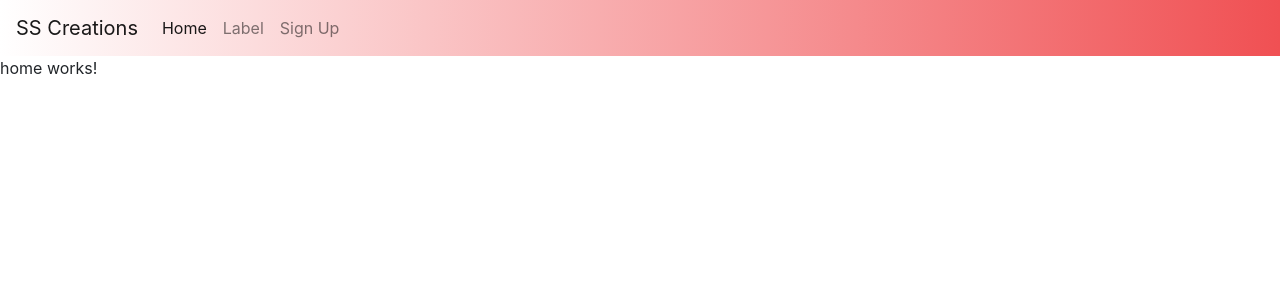
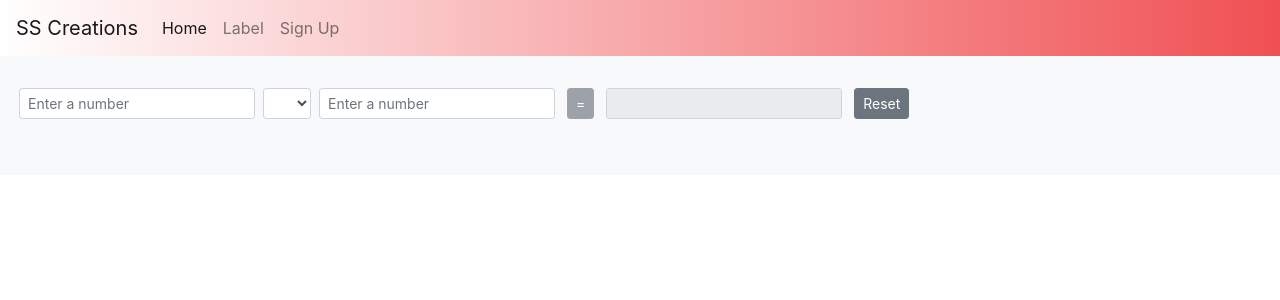
Before and after one commit to SumaKommuri/Creations, an Angular app: page /home in a window 1280 px wide. Shown: the top 300 px of the page. Built offline with nearby package versions, Linux system fonts and the light colour scheme.

Commit message:
working with template driven forms, using ngModel for binding data,wrighting console statements and methods, calling a method on button click

```diff
--- a/src/app/app.module.ts
+++ b/src/app/app.module.ts
@@ -9,6 +9,7 @@ import { RouterModule, Routes } from '@angular/router';
 import { SignupComponent } from './signup/signup.component';
 import { HomeComponent } from './home/home.component';
 import { TabelComponent } from './tabel/tabel.component';
+import { CalculationComponent } from './calculation/calculation.component';
 
 const appRoutes: Routes = [
 { path: 'home', component: HomeComponent },
@@ -24,7 +25,8 @@ const appRoutes: Routes = [
     NavbarComponent,
     SignupComponent,
     HomeComponent,
-    TabelComponent
+    TabelComponent,
+    CalculationComponent
   ],
   imports: [
     BrowserModule,
--- /dev/null
+++ b/src/app/calculation/calculation.component.html
@@ -0,0 +1,23 @@
+<div class="container-fluid bg-light pb-5 pt-4">
+  <div class="form-inline">
+
+      <input type="number" class="form-control form-control-sm m-1" placeholder="Enter a number" min="0" [(ngModel)]="num1">
+
+
+      <select class="form-control form-control-sm m-1" [(ngModel)]="option" >
+        <option value="divide"  >/</option>
+        <option value="multiply">*</option>
+        <option value="add">+</option>
+        <option value="subtract">-</option>
+      </select>
+
+
+      <input type="number" class="form-control form-control-sm m-1" placeholder="Enter a number" min="0" [(ngModel)]="num2">
+
+    <button class="btn btn-sm btn-secondary  m-2" [disabled]="num1==null||num2==null||option==null" (click)="calculate()" >=</button>
+
+      <input type="number" class="form-control form-control-sm m-1 " disabled  [(ngModel)]="result">
+
+    <button class="btn btn-sm btn-secondary float-right m-2" (click)="onReset()">Reset</button>
+  </div>
+</div>
--- /dev/null
+++ b/src/app/calculation/calculation.component.ts
@@ -0,0 +1,43 @@
+import { Component, OnInit } from '@angular/core';
+
+@Component({
+  selector: 'app-calculation',
+  templateUrl: './calculation.component.html',
+  styleUrls: ['./calculation.component.css']
+})
+export class CalculationComponent implements OnInit {
+
+
+
+  num1: number
+  num2: number
+  result: number
+  option: string
+
+constructor() { }
+
+ngOnInit() {
+  }
+
+  calculate(){
+  if(this.option=="divide")
+  this.result= this.num1/this.num2
+if(this.option=="multiply")
+  this.result= this.num1*this.num2
+if(this.option=="add")
+  this.result= this.num1+this.num2
+if(this.option=="subtract")
+  this.result= this.num1-this.num2
+  }
+
+
+  onReset(){
+  this.num1=null
+  this.num2=null
+  this.result=null
+  this.option=null
+  }
+
+
+
+}
--- a/src/app/home/home.component.html
+++ b/src/app/home/home.component.html
@@ -1,3 +1 @@
-<p>
-  home works!
-</p>
+<app-calculation></app-calculation>
--- a/src/app/navbar/navbar.component.html
+++ b/src/app/navbar/navbar.component.html
@@ -1,4 +1,4 @@
-<!--<p>
+    <!--<p>
   navbar works!
 </p>-->
 <nav class="navbar navbar-expand-lg navbar-light navback">
--- a/src/app/signup/signup.component.html
+++ b/src/app/signup/signup.component.html
@@ -2,38 +2,38 @@
   signup works!
 </p>-->
 <div class="container-fluid bg-light pb-5 pt-4">
-  <form>
+  <!--<form>-->
     <div class="row">
       <div class="form-group col-md-4">
         <app-label [propertyName]="'First name'" [required]="true" [question]="true" [modal]="'FirstName'"><app-tabel></app-tabel></app-label>
-        <input type="text" class="form-control" placeholder="First name">
+        <input type="text" class="form-control" placeholder="First name" [(ngModel)]="firstName">
       </div>
       <div class="form-group col-md-4">
         <app-label [propertyName]="'Middle name'"></app-label>
-        <input type="text" class="form-control" placeholder="Middle name">
+        <input type="text" class="form-control" placeholder="Middle name" [(ngModel)]="middleName">
       </div>
       <div class="form-group col-md-4">
         <app-label [propertyName]="'Last name'" [required]="true" [question]="true" modal="LastName">This is Last name</app-label>
-        <input type="text" class="form-control" placeholder="Last name">
+        <input type="text" class="form-control" placeholder="Last name" [(ngModel)]="lastName">
       </div>
     </div>
     <div class="row">
       <div class="form-group col-md-4">
         <app-label [propertyName]="'E-mail'" [required]="false"></app-label>
-        <input type="text" class="form-control" >
+        <input type="text" class="form-control" [(ngModel)]="email" >
       </div>
       <div class="form-group col-md-4">
         <app-label [propertyName]="'DOB'" [required]="false"></app-label>
-        <input type="number" class="form-control" placeholder="dd-mm-yyyy">
+        <input type="number" class="form-control" placeholder="dd-mm-yyyy" [(ngModel)]="dob">
       </div>
       <div class="form-group col-md-4">
         <app-label [propertyName]="'Contact#'" [required]="true"></app-label>
-        <input type="number" class="form-control" >
+        <input type="number" class="form-control" [(ngModel)]="contact" >
       </div>
     </div>
-    <button class="btn btn-sm btn-primary float-right m-2" >Submit</button>
+    <button class="btn btn-sm btn-primary float-right m-2" (click)="submit()">Submit</button>
     <button class="btn btn-sm btn-secondary float-right m-2" >Reset</button>
     <!--<input type="submit" value="Submit">
     <input type="reset">-->
-  </form>
+  <!--</form>-->
 </div>
--- a/src/app/signup/signup.component.ts
+++ b/src/app/signup/signup.component.ts
@@ -7,9 +7,26 @@ import { Component, OnInit } from '@angular/core';
 })
 export class SignupComponent implements OnInit {
 
+  firstName: string
+  middleName: string
+  lastName: string
+  email: string
+  dob: number
+  contact: number
+
+
   constructor() { }
 
   ngOnInit() {
   }
 
+  submit(){
+  console.log(this.firstName)
+  console.log(this.middleName)
+  console.log(this.lastName)
+  console.log(this.email)
+  console.log(this.dob)
+  console.log(this.contact)
+  }
+
 }
```
Also changed, not shown: src/app/calculation/calculation.component.css (added), 1 other file (tests, documents, lock files or other folders).
